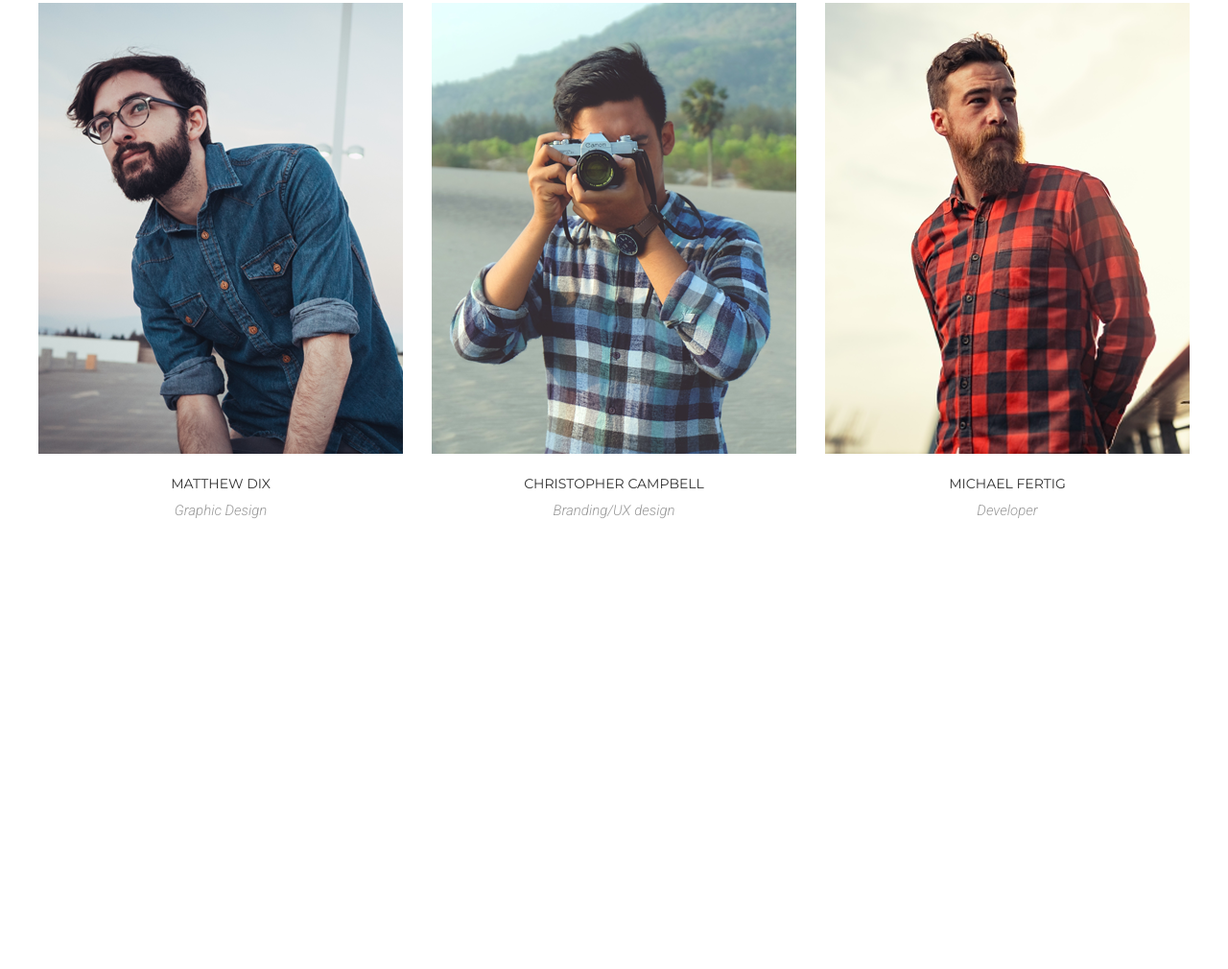
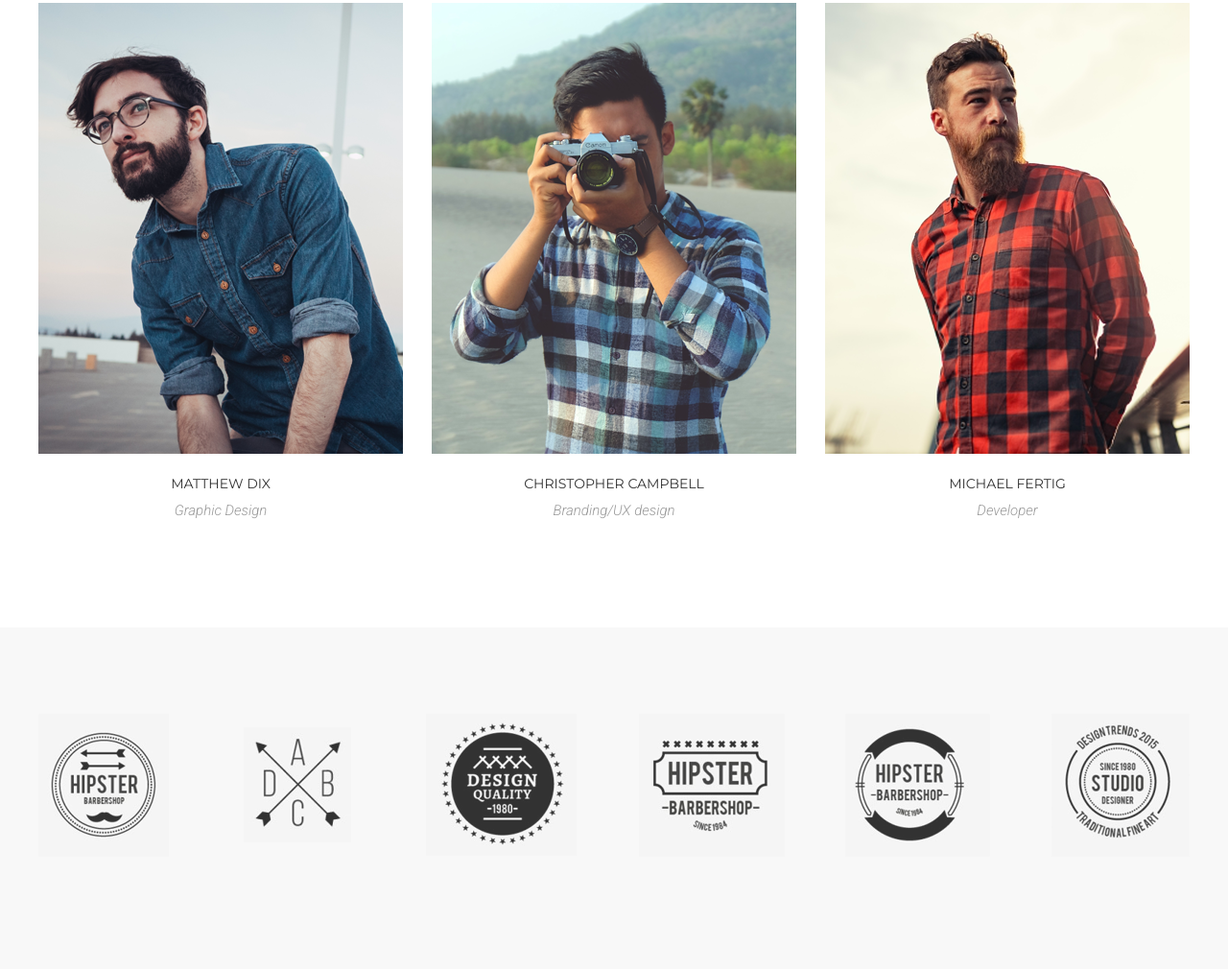
Before and after one commit to AlexKuryanov/mogo, a plain HTML site: page index.html in a window 1280 px wide. Shown: the part 4997-6007 px from the top of the page at 96% size. Before the commit the page ends 5651 px from the top, so only its background shows below. Drawn offline with Linux system fonts and the light colour scheme.

Commit message:
feat: stylize logos-block

```diff
--- a/assets/css/style.css
+++ b/assets/css/style.css
@@ -658,3 +658,10 @@ hr {
   color: #fff;
   background-color: #f38181;
 }
+
+/* Logos */
+
+.logos {
+  display: flex;
+  justify-content: space-between;
+}
--- a/index.html
+++ b/index.html
@@ -391,7 +391,33 @@
   </section>
   <!-- Team end -->
 
+  <!-- Logos start -->
 
+  <div class="section section--gray">
+    <div class="container">
+      <div class="logos">
+        <div class="logos__item">
+          <img src="assets/images/logos/logos-1.png" alt="">
+        </div>
+        <div class="logos__item">
+          <img src="assets/images/logos/logos-2.png" alt="">
+        </div>
+        <div class="logos__item">
+          <img src="assets/images/logos/logos-3.png" alt="">
+        </div>
+        <div class="logos__item">
+          <img src="assets/images/logos/logos-4.png" alt="">
+        </div>
+        <div class="logos__item">
+          <img src="assets/images/logos/logos-5.png" alt="">
+        </div>
+        <div class="logos__item">
+          <img src="assets/images/logos/logos-6.png" alt="">
+        </div>
+      </div>
+    </div>
+  </div>
+  <!-- Logos end -->
 </body>
 
 </html>
```
Also changed, not shown: assets/images/logos/logos-1.png (added), assets/images/logos/logos-2.png (added), assets/images/logos/logos-3.png (added), assets/images/logos/logos-4.png (added), assets/images/logos/logos-5.png (added), assets/images/logos/logos-6.png (added).
